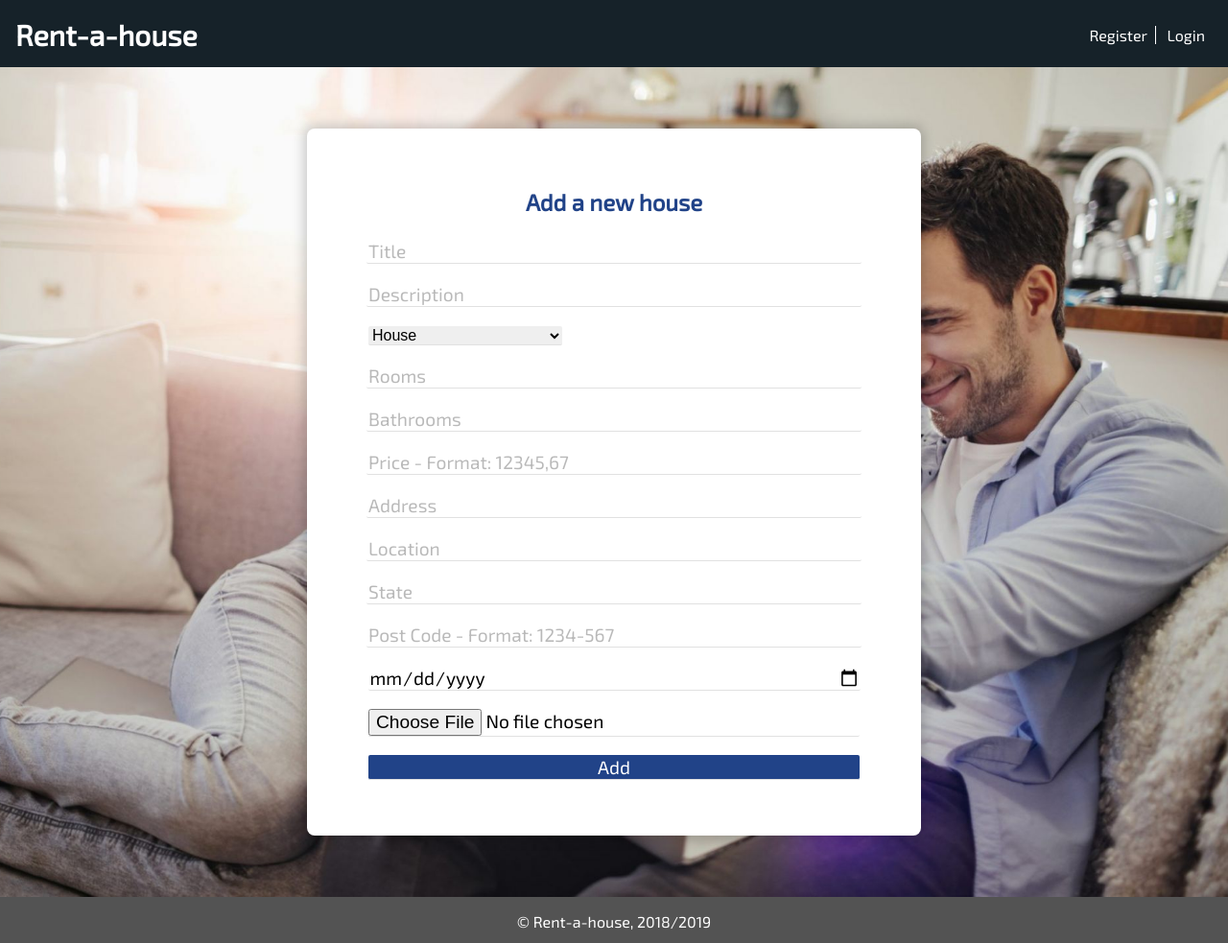
After one commit to toamig/LTW-Project, a PHP site: page /pages/addhouse.php in a window 1280 px wide. The commit adds this page. Shown: the whole page at 96% size. Run offline with PHP 8.4, Linux system fonts and the light colour scheme.

Commit message:
addhouse.php done

```diff
--- a/css/style.css
+++ b/css/style.css
@@ -222,7 +222,7 @@ nav#content a{
 }
 
 nav#content form{
-	margin: auto;
+	margin: 5% auto 5% auto;
 	width: 50%;
 	background-color: rgb(255,255,255);
 	font-family: 'Exo 2', sans-serif;
@@ -249,6 +249,20 @@ nav#content form input::placeholder{
 	opacity: 0.5;
 }
 
+nav#content form div#select_box{
+	margin-left: 10%;
+
+}
+
+nav#content form div#select_box select{
+	width: 35%;
+	font-size: 1em;
+	border: 1px ridge #e1e1e1;
+    border-top: white;
+    border-left: white;
+    border-right: white;
+	border-radius: 2px;
+}
 
 #submit{
 	background-color: rgb(33, 67, 136);
--- a/database/db_utils.php
+++ b/database/db_utils.php
@@ -39,6 +39,9 @@
         return $stmt->execute(array($username, $email, $password, $name, $phonenumber, NULL))?true:false;
     }
 
+    function createHouse(){
+
+    }
     /*
     * Gets all the info from a specific user
     * @param $email, $password
--- a/pages/account.php
+++ b/pages/account.php
@@ -264,9 +264,9 @@
 
 <?php function addNewBtn() { ?>
     <li class="add-new-wrapper">
-        <button class="add-new-btn">
+        <a href="addhouse.php"><button class="add-new-btn">
             <img class="add-new-img" src="../images/icons/addNew.svg" alt="AddNewImg">
-        </button>
+        </button></a>
     </li>
 <?php } ?>
 
--- /dev/null
+++ b/pages/addhouse.php
@@ -0,0 +1,39 @@
+<?php
+
+include_once('../database/session.php');
+include_once('../templates/templates.php');
+
+drawHeader();
+?>
+
+<nav id="content">
+
+        <form  method="post" id="addhouse_form" action="../actions/addhouse_action.php">
+            <p>Add a new house</p>
+            <input type="text" name="title" id="title" required="true" placeholder="Title"><br>
+            <input type="text" placeholder="Description" name="description" required="true" rows="4" cols="50"></textarea><br>
+            <div id="select_box"><select name="type">
+                <option>House</option>
+                <option>Apartment</option>
+                <option>Studio</option>
+            </select></div><br>
+            <input type="number" name="room" required="true" placeholder="Rooms" min="1"><br>
+            <input type="number" name="bathroom" required="true" placeholder="Bathrooms" min="0"><br>
+            <input type="number" name="price" id="price" required="true" placeholder="Price - Format: 12345,67" pattern="([0-9]{1,5}),([0-9]{2})" min="10"><br>
+            <input type="text" name="address" id="address" required="true" placeholder="Address"><br>
+            <input type="text" name="location" id="location" required="true" placeholder="Location"><br>
+            <input type="text" name="state" id="state" required="true" placeholder="State"><br>
+
+            <!-- <span>Phone Number:</span><br> -->
+            <input type="number" name="postcode" id="postcode" required="true" pattern="([0-9]{4})-([0-9]{3})" placeholder="Post Code - Format: 1234-567"><br>
+            <input type="date" name="published" placeholder="Today Date"><br>
+            <input type="file" name="image" required="true"><br>
+            <input type="submit" name="submit-addhouse" value="Add" id="submit"><br>
+
+        </form>
+
+</nav>
+
+ <?php
+    drawFooter();
+?>
```
Also changed, not shown: actions/addhouse_action.php (added, +49 -0 lines).
